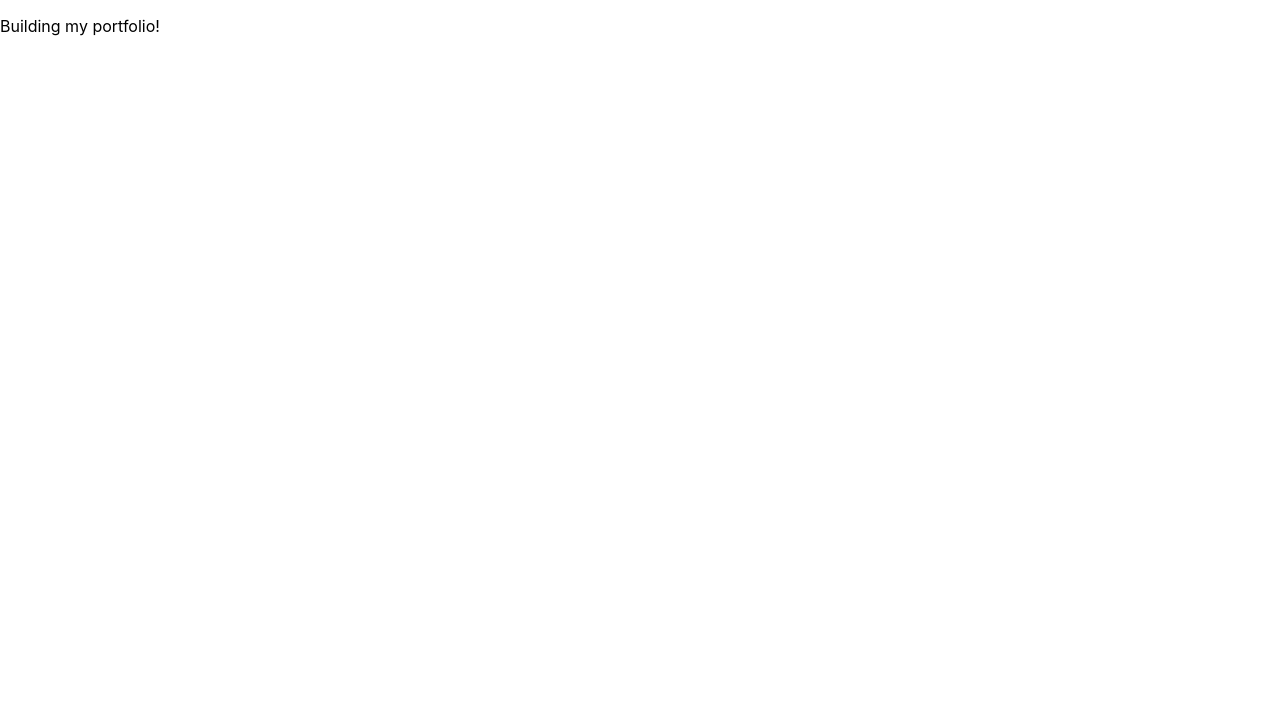
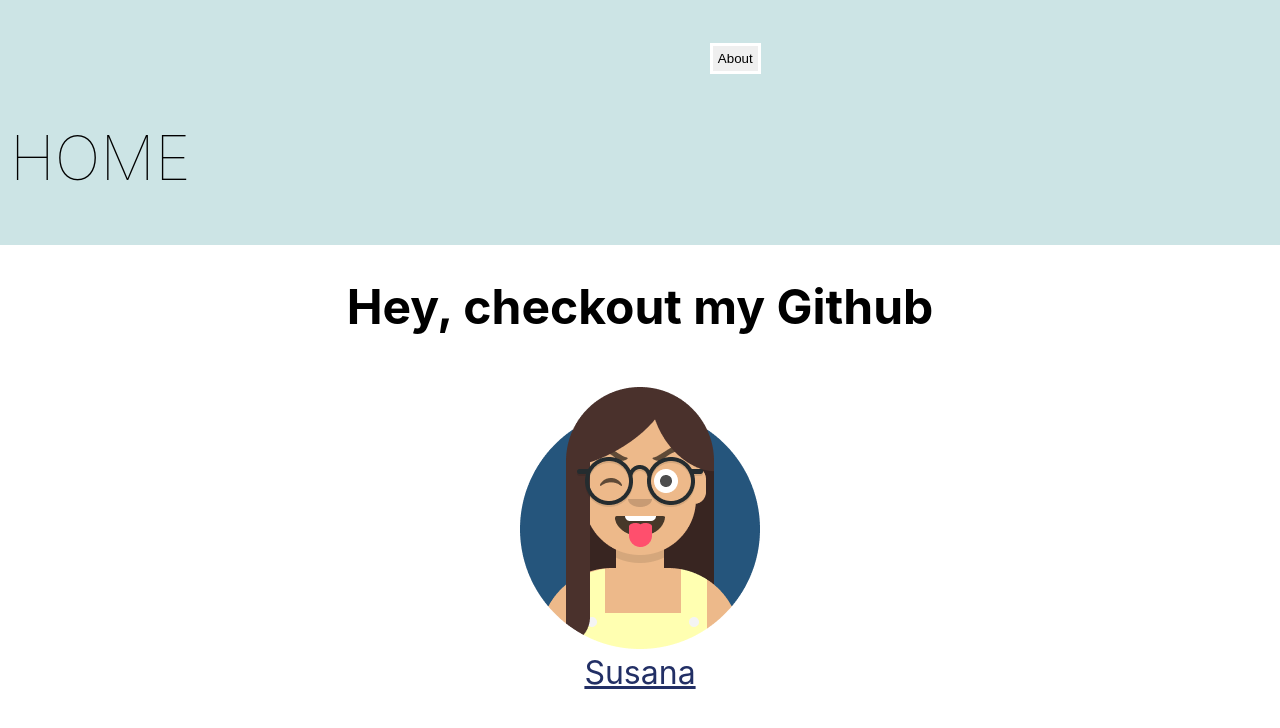
Before and after one commit to 5usana/portfolio, a React (Create React App) app: page /about in a window 1280 px wide. Shown: the top 728 px of the page. Built offline with nearby package versions, Linux system fonts and the light colour scheme.

Commit message:
added aboutme, navbar, footer, and started routes

```diff
--- a/src/App.js
+++ b/src/App.js
@@ -1,10 +1,17 @@
 import React from 'react';
+import { BrowserRouter as Router, Switch, Route } from 'react-router-dom';
 import Home from './components/Home';
+import AboutMe from './components/AboutMe';
 
 function App() {
   return (
     <>
-    <Home/>
+      <Router>
+        <Switch>
+          <Route exact path='/' render={Home} />
+          <Route path='/about' component={AboutMe} />
+        </Switch>
+      </Router>
     </>
   );
 }
--- a/src/components/AboutMe.js
+++ b/src/components/AboutMe.js
@@ -0,0 +1,53 @@
+import React from 'react';
+import susana from '../images/avatar-susana.png';
+import NavBar from './NavBar';
+import styled from 'styled-components';
+
+const HeaderOne = styled.h1`
+	font-size: 3rem;
+	text-align: center;
+`;
+
+const Section = styled.section`
+	display: flex;
+	flex-flow: row wrap;
+`;
+
+const MyAvatar = styled.figure`
+	width: 280px;
+	margin: 0 auto;
+	margin-bottom: 24px;
+	text-align: center;
+
+	&.mobile {
+		width: 180px;
+	}
+`;
+
+const MyName = styled.a`
+	padding-top: 8px;
+	margin: 0 auto;
+	font-size: 2rem;
+	color: #222f65;
+`;
+
+function About() {
+    return (
+        <>
+			<NavBar />
+          	<HeaderOne>Hey, checkout my Github</HeaderOne>
+			<Section>
+				<MyAvatar>
+					<a href='https://www.linkedin.com/in/susanacmartins/' target='blank'>
+					<img src={susana} alt='susana avatar' />
+					</a>
+					<MyName href='https://github.com/5usana' target='blank'>
+						Susana
+					</MyName>
+				</MyAvatar>
+        </Section>
+        </>
+    );
+}
+
+export default About;
--- a/src/components/Home.js
+++ b/src/components/Home.js
@@ -1,8 +1,10 @@
 import React from 'react';
+import NavBar from './NavBar';
 
 function Home(props) {
     return (
         <div>
+            <NavBar />
             <p>Building my portfolio!</p>
         </div>
     );
--- a/src/components/NavBar.js
+++ b/src/components/NavBar.js
@@ -0,0 +1,58 @@
+import React from 'react';
+import { Link } from 'react-router-dom';
+import styled from 'styled-components';
+
+const HomeNav = styled.nav`
+	margin: 0 auto;
+	padding: 16px 24px;
+	height: 200px;
+	font-size: 3rem;
+
+`;
+
+const NavContainer = styled.section`
+	display: flex;
+	flex-direction: row;
+	order: 1;
+	background-color: #CCE4E5;
+	flex-flow: row;
+`;
+
+const HeaderOne = styled.h1`
+	padding: 70px 0 0 0;
+	font-weight: 100;
+	font-size: 61px;
+	margin-left: 10px;
+	color: black;
+	text-decoration: none;
+`;
+
+const AboutButton = styled.button`
+	display:inline-block;
+	padding:0.35em .4em;
+ 	border:0.29em solid #FFFFFF;
+ 	order-radius:0.12em;
+ 	transition: all 0.2s;
+`;
+
+function NavBar() {
+
+    return (
+		<NavContainer>
+			<Link style={{ textDecoration: 'none' }} to='/'>
+				<HeaderOne>
+					HOME
+					</HeaderOne>
+			</Link>
+			<HomeNav>
+				<Link to='/about'>
+					<AboutButton>
+						About
+					</AboutButton>
+				</Link>
+			</HomeNav>
+		</NavContainer>
+    );
+}
+
+export default NavBar;
```
Also changed, not shown: src/images/avatar-susana.png (added).
